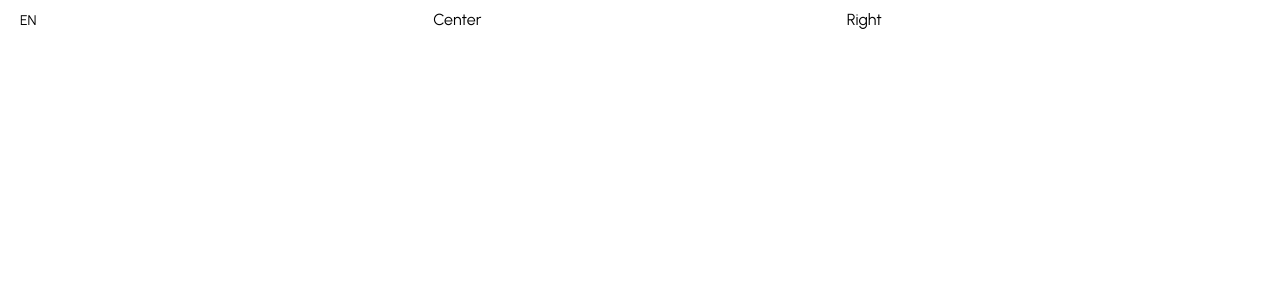
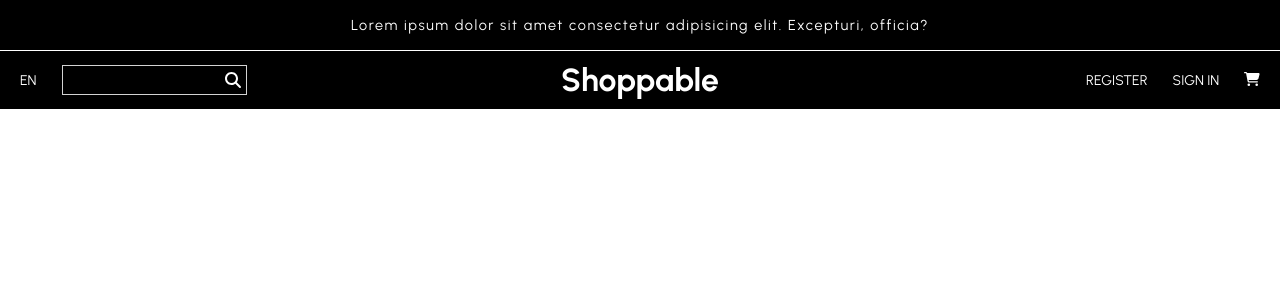
Before and after one commit to Nabeel-Chhipa/MERN-Stack-E-commerce-app, a React (Create React App) app: page / in a window 1280 px wide. Shown: the top 300 px of the page. Built offline with nearby package versions, Linux system fonts and the light colour scheme.

Commit message:
add navbar

```diff
--- a/package.json
+++ b/package.json
@@ -3,9 +3,15 @@
   "version": "0.1.0",
   "private": true,
   "dependencies": {
+    "@fortawesome/fontawesome": "^1.1.8",
+    "@fortawesome/fontawesome-free-solid": "^5.0.13",
+    "@fortawesome/fontawesome-svg-core": "^6.2.0",
+    "@fortawesome/free-solid-svg-icons": "^6.2.0",
+    "@fortawesome/react-fontawesome": "^0.2.0",
     "@testing-library/jest-dom": "^5.16.5",
     "@testing-library/react": "^13.4.0",
     "@testing-library/user-event": "^13.5.0",
+    "font-awesome": "^4.7.0",
     "react": "^18.2.0",
     "react-dom": "^18.2.0",
     "react-scripts": "5.0.1",
--- /dev/null
+++ b/src/components/Announcement.jsx
@@ -0,0 +1,24 @@
+import styled from "styled-components";
+
+const Container = styled.div`
+  height: 30px;
+  background-color: black;
+  color: white;
+  display: flex;
+  align-items: center;
+  justify-content: center;
+  font-size: 0.9rem;
+  letter-spacing: 0.1rem;
+  padding: 10px 0px;
+`;
+
+const Announcement = () => {
+  return (
+    <Container>
+      Lorem ipsum dolor sit amet consectetur adipisicing elit. Excepturi,
+      officia?
+    </Container>
+  );
+};
+
+export default Announcement;
--- a/src/components/Navbar.jsx
+++ b/src/components/Navbar.jsx
@@ -1,37 +1,85 @@
 import React from "react";
 import styled from "styled-components";
+import { FontAwesomeIcon } from '@fortawesome/react-fontawesome';
+import { faCartShopping, faSearch } from "@fortawesome/free-solid-svg-icons";
 
 const Container = styled.div`
   height: 60px;
+  border-top: 1px solid #fff;
 `;
 const Wrapper = styled.div`
   padding: 10px 20px;
   display: flex;
   justify-content: space-between;
+  align-items: center;
+  background-color: #000;
+  color: #fff;
 `;
 const Left = styled.div`
   flex: 1;
+  display: flex;
+  align-items: center;
 `;
 const Language = styled.span`
-    font-size: 14px;
-    cursor: pointer;
+  font-size: 14px;
+  cursor: pointer;
+`;
+const SearchContainer = styled.div`
+  border: 0.5px solid lightgray;
+  display: flex;
+  align-items:center;
+  margin-left: 25px;
+  padding: 5px;
+`;
+const Input = styled.input`
+  border: none;
+  background-color: transparent;
+  color: #fff;
+
+  &:focus-visible {
+    outline: none;
+  }
 `
 const Center = styled.div`
   flex: 1;
+  text-align: center
+`;
+const Logo = styled.h1`
+  font-weight: bold;
 `;
 const Right = styled.div`
   flex: 1;
+  display: flex;
+  align-items: center;
+  justify-content: flex-end;
 `;
+const MenuItem = styled.div`
+  font-size: 14px;
+  cursor: pointer;
+  margin-left: 25px;
+`
 
 const Navbar = () => {
   return (
     <Container>
       <Wrapper>
         <Left>
-            <Language>EN</Language>
+          <Language>EN</Language>
+          <SearchContainer>
+            <Input />
+            <FontAwesomeIcon icon={faSearch} />
+          </SearchContainer>
         </Left>
-        <Center>Center</Center>
-        <Right>Right</Right>
+        <Center>
+          <Logo>
+            Shoppable
+          </Logo>
+        </Center>
+        <Right>
+          <MenuItem>REGISTER</MenuItem>
+          <MenuItem>SIGN IN</MenuItem>
+          <MenuItem><FontAwesomeIcon icon={faCartShopping} /></MenuItem>
+        </Right>
       </Wrapper>
     </Container>
   );
--- a/src/pages/Home.jsx
+++ b/src/pages/Home.jsx
@@ -1,10 +1,14 @@
-import React from 'react'
-import Navbar from '../components/Navbar'
+import React from "react";
+import Announcement from "../components/Announcement";
+import Navbar from "../components/Navbar";
 
 const Home = () => {
   return (
-    <Navbar />
-  )
-}
+    <>
+      <Announcement />
+      <Navbar />
+    </>
+  );
+};
 
-export default Home
+export default Home;
```
Also changed, not shown: 1 other file (tests, documents, lock files or other folders).
